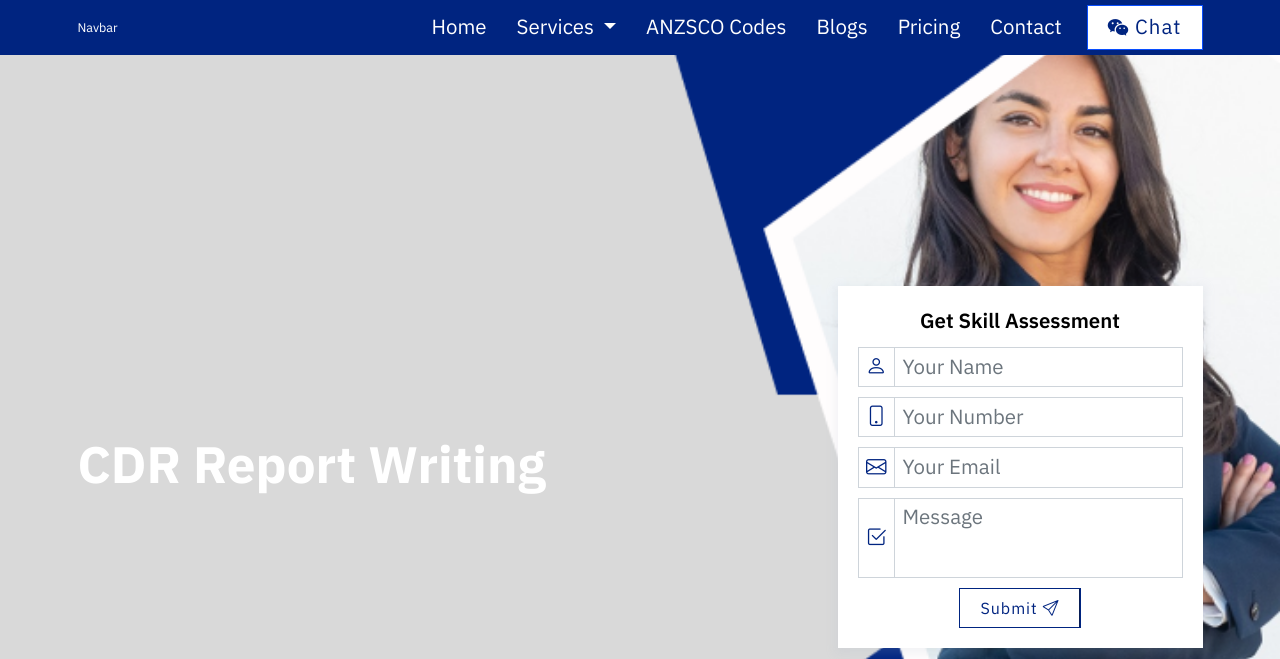
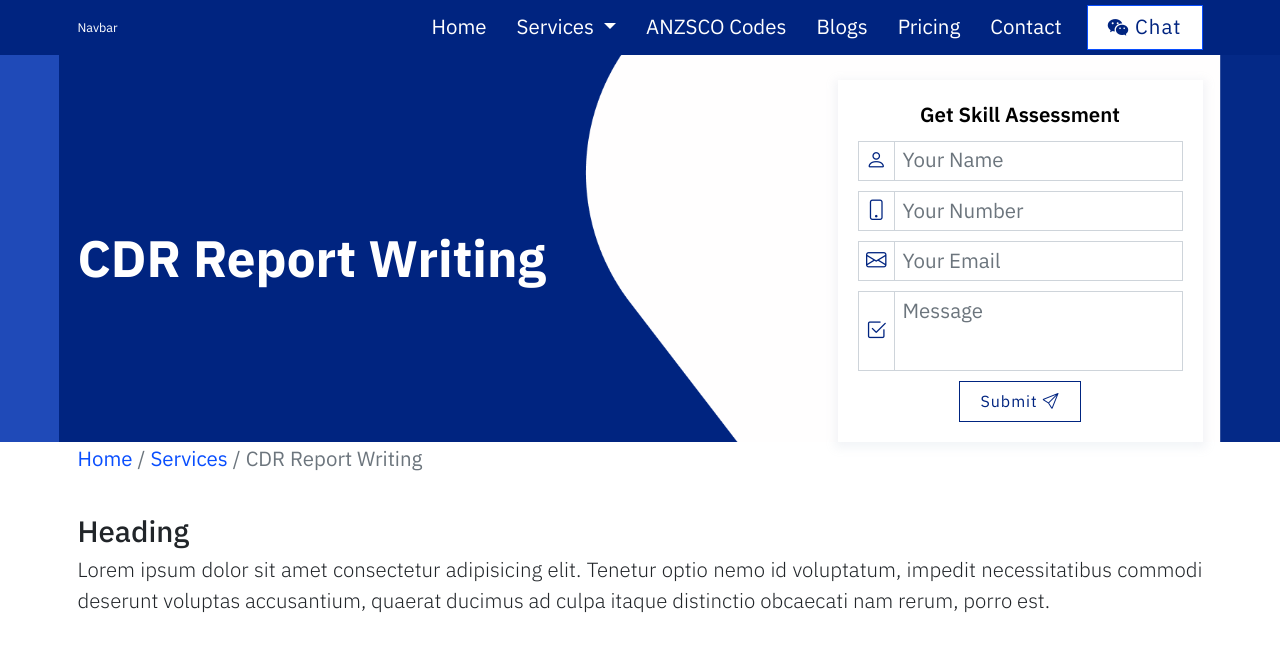
Before and after one commit to Sabal-Shrestha/skillassessmentaustralia, a plain HTML site: page cdr-report-writing.html in a window 1280 px wide. Shown: the top 659 px of the page. Drawn offline with nearby package versions, Linux system fonts and the light colour scheme.

Commit message:
new-llue-5

```diff
--- a/cdr-report-writing.html
+++ b/cdr-report-writing.html
@@ -17,7 +17,7 @@
   <body>
     <my-header></my-header>
     <main id="other-pages">
-      <section id="new-banner">
+      <section id="banner">
         <div class="container">
           <div class="row align-items-center">
             <div class="col-12 col-md-12 col-lg-8">
--- a/styles/index.scss
+++ b/styles/index.scss
@@ -97,7 +97,7 @@
       background-color: $primary-color;
     }
     .card {
-      background: linear-gradient(90deg, $primary-color 10%, #fff 10%);
+      background: linear-gradient(90deg, $primary-color 7%, #fff 7%);
       height: 100%;
       position: relative;
       .bi-quote {
--- a/styles/other-pages.scss
+++ b/styles/other-pages.scss
@@ -8,22 +8,6 @@
       background: url("../img/new-other-banner.png") 50% 50%;
       background-size: cover;
       background-repeat: no-repeat;
-      .card {
-        box-shadow: 0 3px 9px 3px #a9b8c826;
-      }
-    }
-  }
-  #new-banner {
-    background: $primary-color;
-    color: #fff;
-    padding-bottom: 0;
-    @media (width>=991px) {
-      background: url("../img/new-serviecs.png") 50% 50%;
-      background-size: cover;
-      background-repeat: no-repeat;
-      height: 100vh;
-      display: flex;
-      align-items: center;
       .card {
         box-shadow: 0 3px 9px 3px #a9b8c826;
       }
```
Also changed, not shown: index.html (+4 -4 lines), styles/index.css, styles/other-pages.css, 2 other files.
